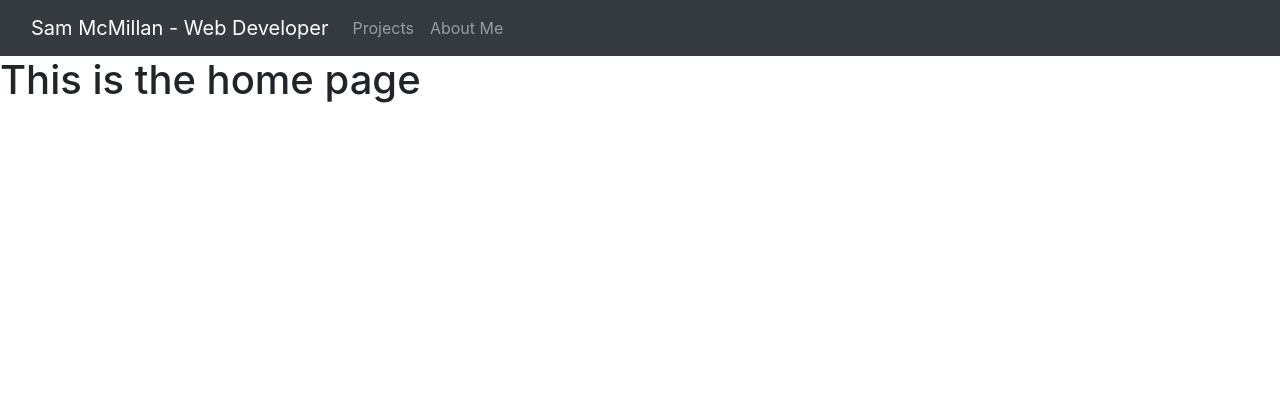
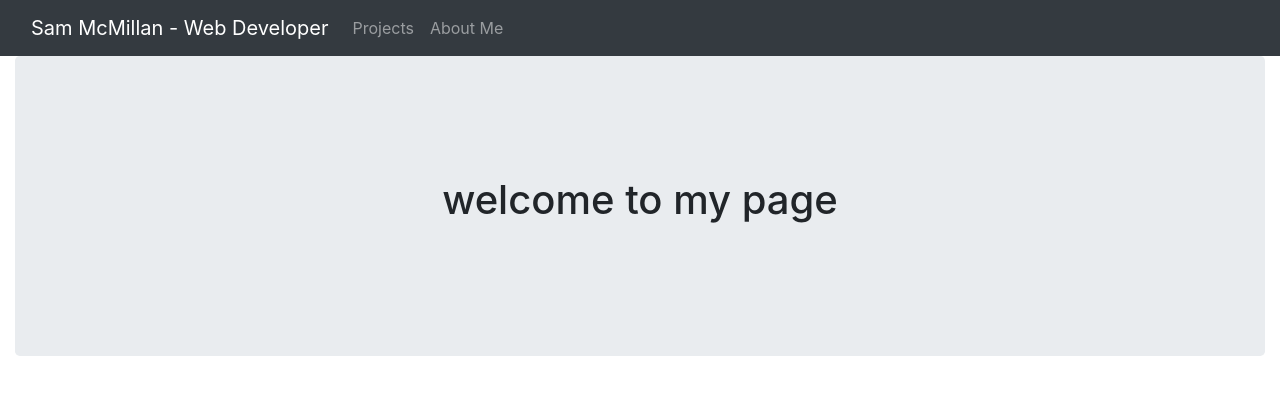
Before and after one commit to smcmillan28/personal-react-portfolio, a React (Create React App) app: page / in a window 1280 px wide. Shown: the top 394 px of the page. Built offline with nearby package versions, Linux system fonts and the light colour scheme; a web font is replaced by a local one.

Commit message:
added profile pic to about me page, working to complete home and project page styling

```diff
--- a/public/index.html
+++ b/public/index.html
@@ -9,7 +9,7 @@
       name="description"
       content="Web site created using create-react-app"
     />
-    <link rel="apple-touch-icon" href="%PUBLIC_URL%/logo192.png" />
+    <link rel="icon" href="https://img.icons8.com/nolan/64/opened-folder.png" />
     <!--
       manifest.json provides metadata used when your web app is installed on a
       user's mobile device or desktop. See https://developers.google.com/web/fundamentals/web-app-manifest/
--- a/src/pages/About.js
+++ b/src/pages/About.js
@@ -6,15 +6,19 @@ const styles = {
         marginTop: "15px",
         width: "70%",
         backgroundColor: "lightgoldenrodyellow"
+    },
+    imageStyle: {
+        height: "200px",
+        width: "200px",
+        borderRadius: "5px"
     }
 }
 
 function About() {
     return (
         <div className="card" style={styles.cardStyle}>
-            <img src="./images/sam-prof.jpg" className="card-img-top" alt="profile" />
             <div className="card-body">
-                <h5 className="card-title">About Me</h5>
+                <h3 className="card-title">About Me</h3>
                 <div className="content">
                     <p>
                         My name is Sam McMillan. Thank you for visiting my page. It will give you a brief overview of my
@@ -43,6 +47,7 @@ function About() {
                         <p>Phone: (404) 403-9716</p>
                         <p>Link to <a href="https://smcmillan28.github.io/resume/" target="_blank" rel="noreferrer">resume</a></p>
                     </div>
+                    <img style={styles.imageStyle} src="./images/profile.JPG" className="card-img-top" alt="profile" />
                 </div>
             </div>
         </div>
--- a/src/pages/Home.js
+++ b/src/pages/Home.js
@@ -1,8 +1,18 @@
 import React from "react";
+import { Col, Row, Container } from "../components/Grid";
+import Jumbotron from "../components/Jumbotron";
 
 function Home() {
     return (
-        <h1>This is the home page</h1>
+        <Container fluid>
+            <Row>
+                <Col size="md-12">
+                    <Jumbotron>
+                        <h1>welcome to my page</h1>
+                    </Jumbotron>
+                </Col>
+            </Row>
+        </Container>
     )
 }
 
--- a/src/pages/Projects.js
+++ b/src/pages/Projects.js
@@ -1,11 +1,19 @@
 import React from "react";
 import Card from "../components/Card";
-import { Container } from "../components/Grid";
+import { Col, Row, Container } from "../components/Grid";
+import Jumbotron from "../components/Jumbotron";
 import projects from "../projects.json";
 
 function Projects() {
     return (
         <Container fluid>
+            <Row>
+                <Col size="md-12">
+                    <Jumbotron>
+                        <h3>scroll down to see a list of projects</h3>
+                    </Jumbotron>
+                </Col>
+            </Row>
             {projects.map(project => {
                 return (
                     <Card
```
Also changed, not shown: public/images/profile.JPG (added). Lines whose indentation alone changed are shown as unchanged.
